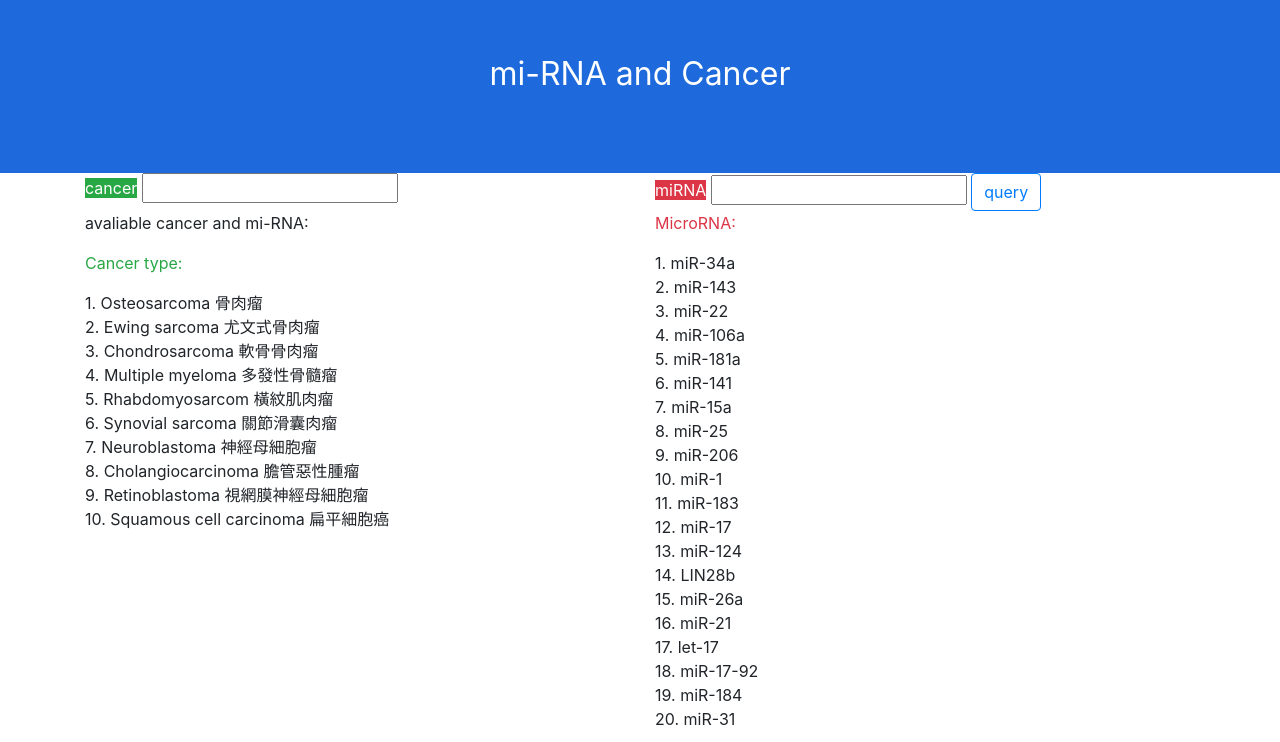
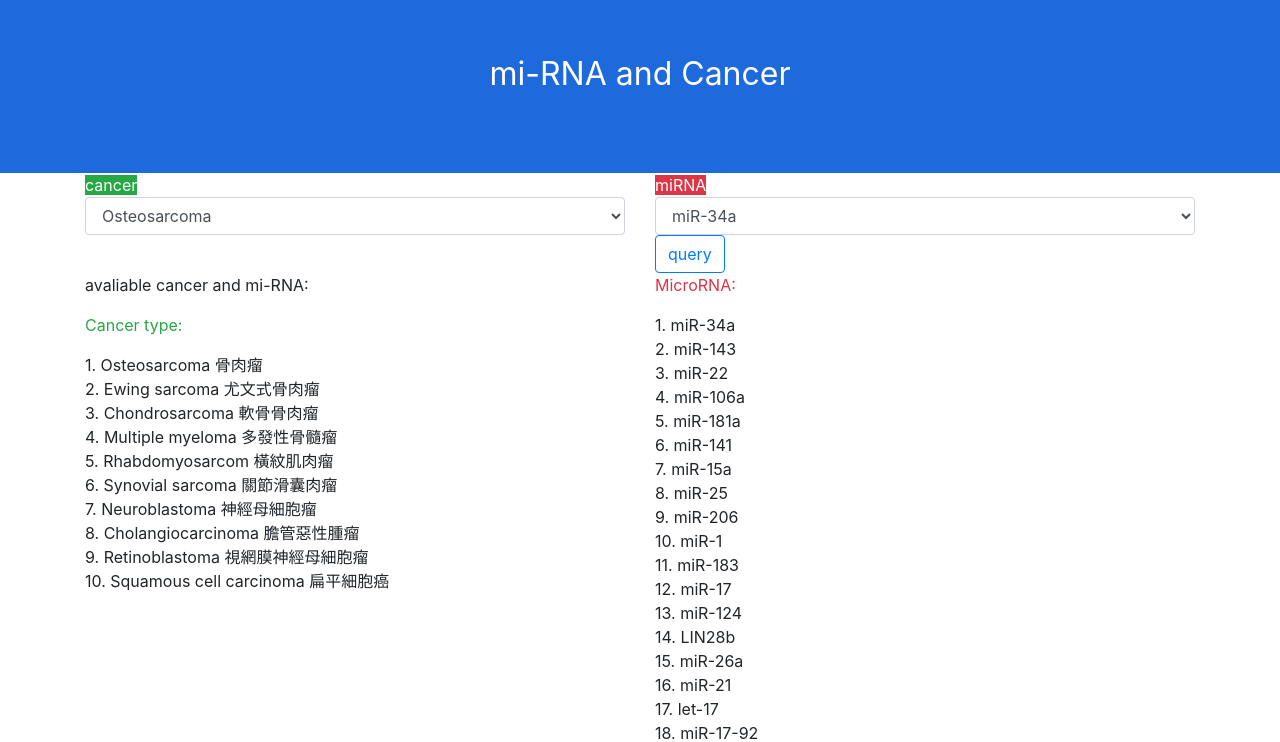
Before and after one commit to jefffang19/ir_final, a Django app: page /search_engine/get_evidence in a window 1280 px wide. Shown: the top 742 px of the page. Run offline with Django 3.2, Linux system fonts and the light colour scheme; some libraries are stand-ins or nearby versions.

Commit message:
Change frontend search display

```diff
--- a/hw_server/search_engine/templates/search_engine/final.html
+++ b/hw_server/search_engine/templates/search_engine/final.html
@@ -27,14 +27,45 @@
                 <div class="col-md-6">
                     <form name="form" id="form">
                         <a href="#" class="text-white bg-success">cancer</a>
-                        <input type="text" name="keyword_cancer" id="keyword_cancer"/>
-{#                        <input type="button" class="btn btn-outline-primary" name="submit" value="query" onclick="sendQuery();" />#}
+                        <select class="form-control" id="keyword_cancer">
+                          <option value="Osteosarcoma">Osteosarcoma</option>
+                          <option value="Ewing sarcoma">Ewing sarcoma</option>
+                          <option value="Chondrosarcoma">Chondrosarcoma</option>
+                          <option value="Multiple myeloma">Multiple myeloma</option>
+                          <option value="Rhabdomyosarcom">Rhabdomyosarcom</option>
+                            <option value="Synovial sarcoma">Synovial sarcoma</option>
+                          <option value="Neuroblastoma">Neuroblastoma</option>
+                          <option value="Cholangiocarcinoma">Cholangiocarcinoma</option>
+                          <option value="Retinoblastoma">Retinoblastoma</option>
+                          <option value="Squamous cell carcinoma">Squamous cell carcinoma</option>
+                        </select>
                     </form>
                 </div>
                 <div class="col-md-6">
                     <form name="form" id="form">
                         <a href="#" class="text-white bg-danger">miRNA</a>
-                        <input type="text" name="keyword_mirna" id="keyword_mirna"/>
+                        <select class="form-control" id="keyword_mirna">
+                          <option value="miR-34a">miR-34a</option>
+                          <option value="miR-143">miR-143</option>
+                          <option value="miR-22">miR-22</option>
+                          <option value="miR-106a">miR-106a</option>
+                          <option value="miR-181a">miR-181a</option>
+                            <option value="miR-141">miR-141</option>
+                          <option value="miR-15a">miR-15a</option>
+                          <option value="miR-25">miR-25</option>
+                          <option value="miR-206">miR-206</option>
+                          <option value="miR-1">miR-1</option>
+                            <option value="miR-183">miR-183</option>
+                          <option value="miR-17">miR-17</option>
+                          <option value="miR-124">miR-124</option>
+                          <option value="LIN28b">LIN28b</option>
+                          <option value="miR-26a">miR-26a</option>
+                            <option value="miR-21">miR-21</option>
+                          <option value="let-17">let-17</option>
+                          <option value="miR-17-92">miR-17-92</option>
+                          <option value="miR-184">miR-184</option>
+                          <option value="miR-31">miR-31</option>
+                        </select>
                         <input type="button" class="btn btn-outline-primary" name="submit" value="query" onclick="sendQuery();" />
                     </form>
                 </div>
```
